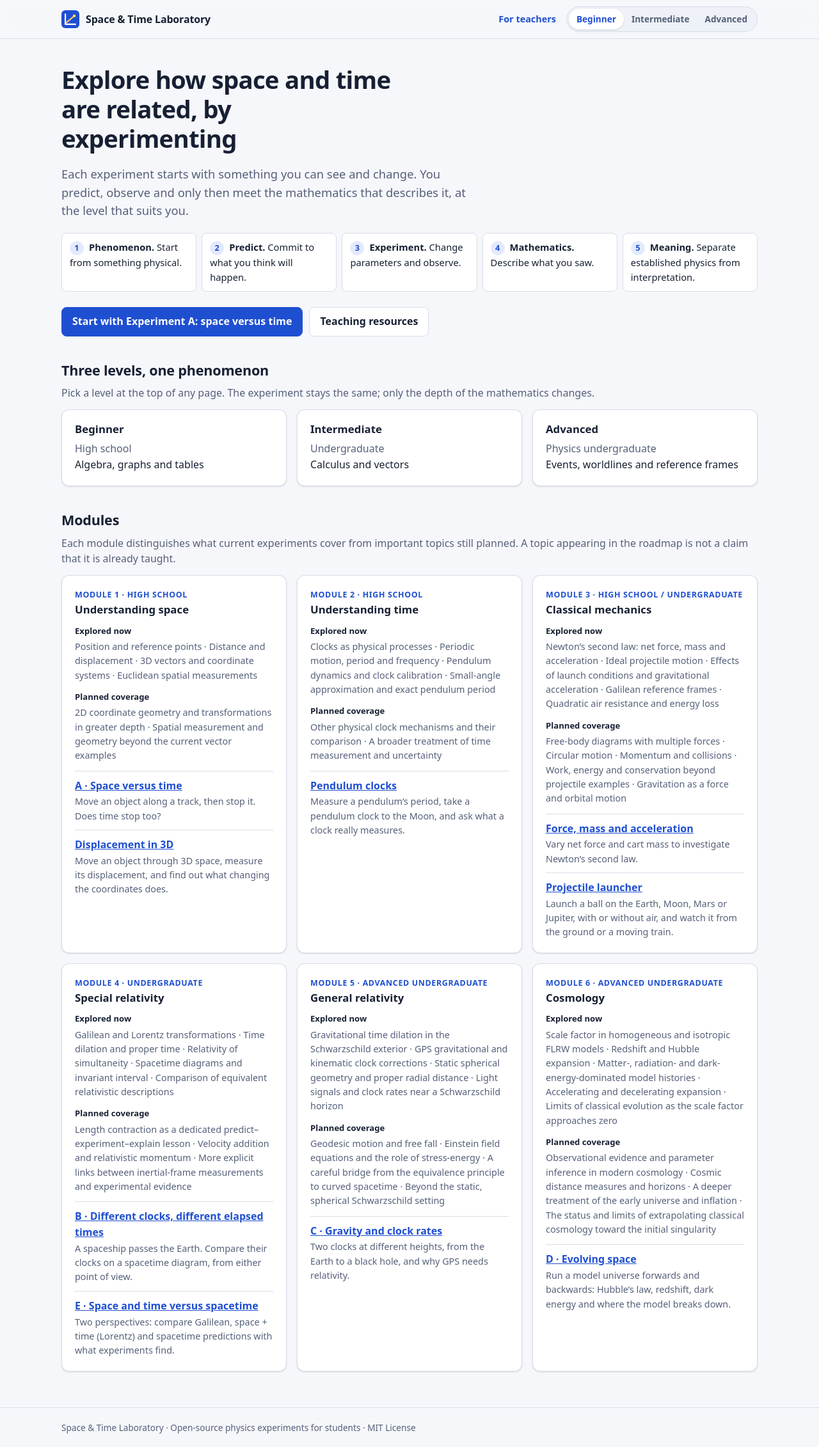
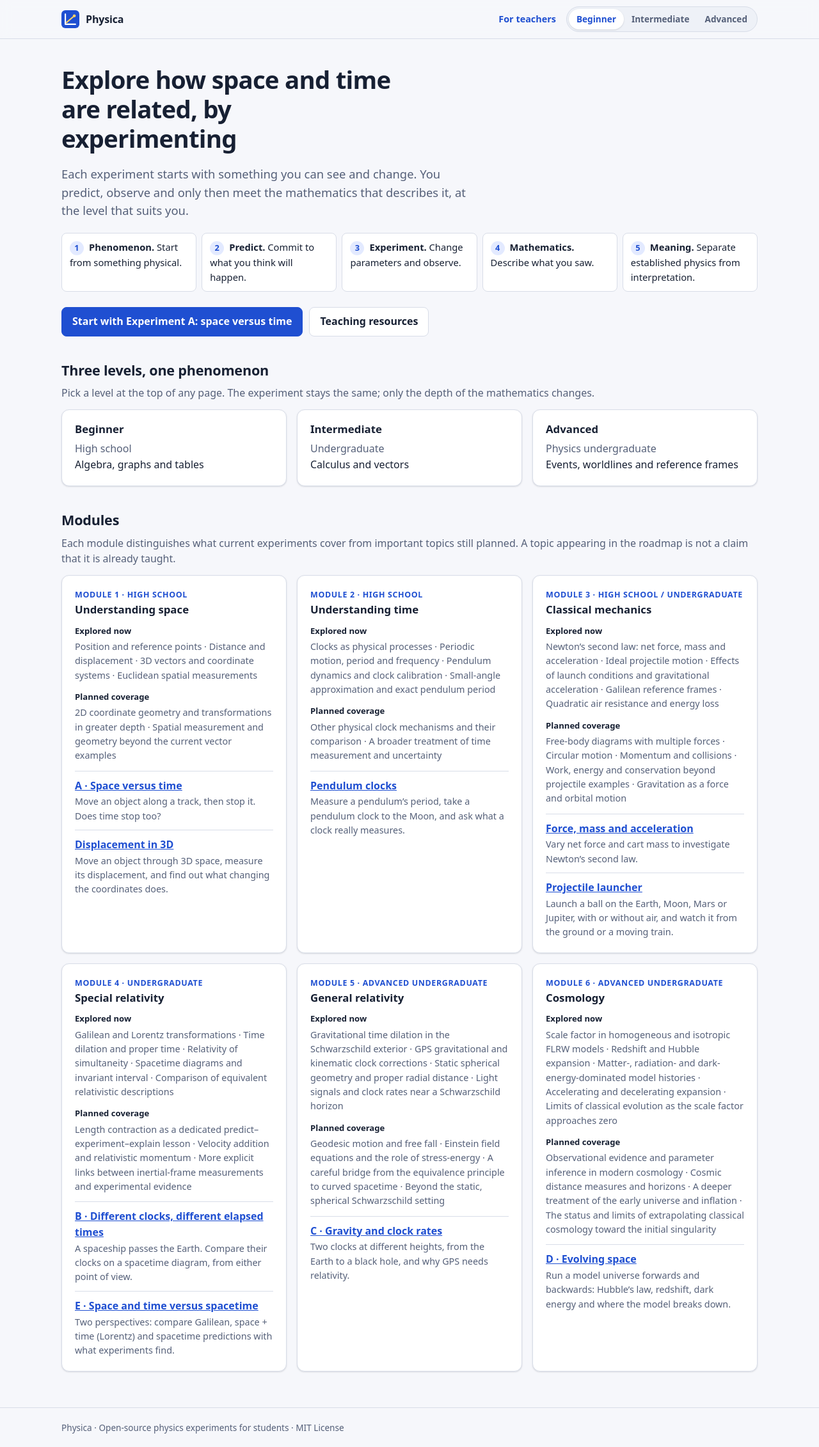
Before and after one commit to bowo-prasetyo/physics-lab, a Vue app: page /#/ in a window 1280 px wide. Shown: the whole page at 64% size. Built offline with nearby package versions, Linux system fonts and the light colour scheme.

Commit message:
Rename application to Physica

```diff
--- a/index.html
+++ b/index.html
@@ -5,7 +5,7 @@
     <meta name="viewport" content="width=device-width, initial-scale=1.0" />
     <meta name="description" content="Interactive physics experiments about space, time and motion." />
     <link rel="icon" href="/favicon.svg" type="image/svg+xml" />
-    <title>Space &amp; Time Laboratory</title>
+    <title>Physica</title>
   </head>
   <body>
     <div id="app"></div>
--- a/package.json
+++ b/package.json
@@ -1,5 +1,5 @@
 {
-  "name": "space-time-laboratory",
+  "name": "physica",
   "private": true,
   "version": "0.1.0",
   "description": "Interactive physics experiments about space, time and motion for high-school and undergraduate students.",
--- a/src/App.vue
+++ b/src/App.vue
@@ -9,7 +9,7 @@ const logo = `${import.meta.env.BASE_URL}favicon.svg`
     <div class="container header-inner">
       <RouterLink to="/" class="brand">
         <img :src="logo" alt="" width="28" height="28" />
-        <span>Space &amp; Time Laboratory</span>
+        <span>Physica</span>
       </RouterLink>
       <nav class="header-tools" aria-label="Main navigation">
         <RouterLink class="teacher-link" to="/teachers">For teachers</RouterLink>
@@ -21,7 +21,7 @@ const logo = `${import.meta.env.BASE_URL}favicon.svg`
     <RouterView />
   </main>
   <footer class="app-footer">
-    <div class="container muted">Space &amp; Time Laboratory · Open-source physics experiments for students · MIT License</div>
+    <div class="container muted">Physica · Open-source physics experiments for students · MIT License</div>
   </footer>
 </template>
 
--- a/src/views/TeacherGuideView.vue
+++ b/src/views/TeacherGuideView.vue
@@ -68,7 +68,7 @@ const lessons = [
     <header class="teacher-head">
       <p class="eyebrow">For educators · Classroom planning</p>
       <h1>Teacher guide</h1>
-      <p class="lead">A practical starting point for using Physics Lab in demonstrations, guided investigations and classroom discussion. Each outline connects a lesson intention to a prediction, an experiment and a check for understanding.</p>
+      <p class="lead">A practical starting point for using Physica in demonstrations, guided investigations and classroom discussion. Each outline connects a lesson intention to a prediction, an experiment and a check for understanding.</p>
       <div class="teacher-actions">
         <a class="btn btn-primary" href="#lesson-plans">Browse lesson outlines</a>
         <RouterLink class="btn" to="/">Explore learner experiments</RouterLink>
```
Also changed, not shown: 4 other files (tests, documents, lock files or other folders).
